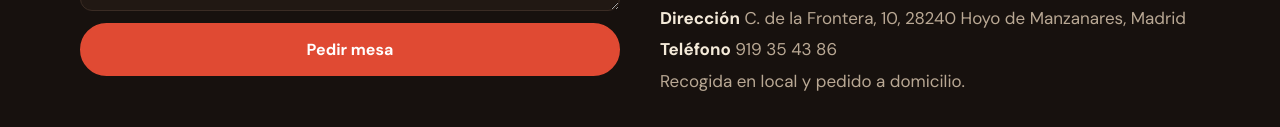
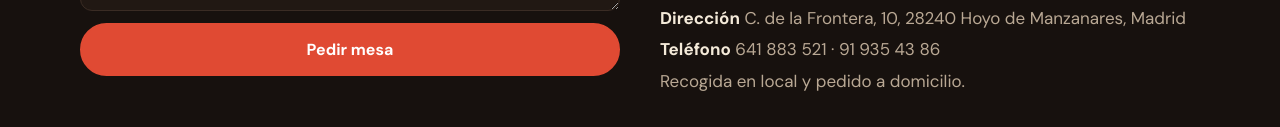
Before and after one commit to lacespaindev-ux/dolcevita-muestra, a plain HTML site: page index.html in a window 1280 px wide. Shown: the part 2863-2990 px from the top of the page. Drawn offline with nearby package versions, Linux system fonts and the light colour scheme.

Commit message:
Añadir móvil de contacto
Co-Authored-By: Claude Sonnet 5.5 <noreply@anthropic.com>
Claude-Session: https://claude.ai/code/session_01GXQypLhtK3Dz1DBsUD4Qix

```diff
--- a/index.html
+++ b/index.html
@@ -139,7 +139,7 @@ footer{padding:36px 0 60px;border-top:1px solid var(--line);color:var(--muted);f
     <table class="hours" id="hours"></table>
     <div class="info">
       <span><strong>Dirección</strong> C. de la Frontera, 10, 28240 Hoyo de Manzanares, Madrid</span>
-      <span><strong>Teléfono</strong> 919 35 43 86</span>
+      <span><strong>Teléfono</strong> 641 883 521 · 91 935 43 86</span>
       <span>Recogida en local y pedido a domicilio.</span>
     </div>
   </div>
```
